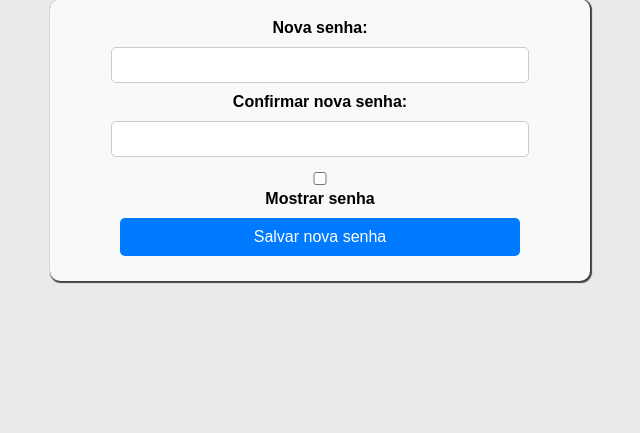
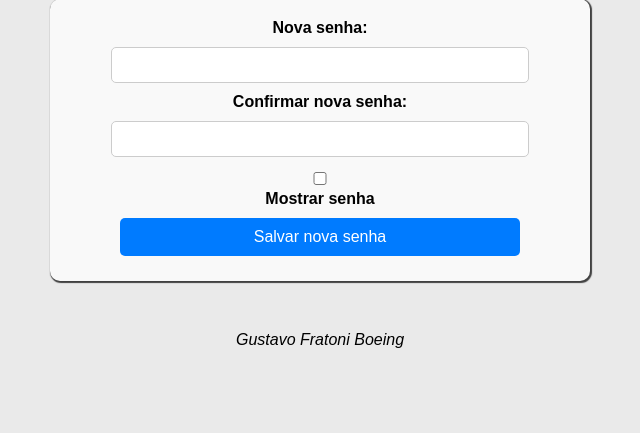
Before and after one commit to gustavoboeing12/gustavo_f_boeing_prova, a PHP site: page /alterar_senha.php in a window 1280 px wide. Shown: the part 137-570 px from the top of the page, without its empty margins (320-960 px from the left). Run offline with PHP 8.4, Linux system fonts and the light colour scheme; a user stored in the database is signed in.

Commit message:
estilização

```diff
--- a/MaterialApoio/MaterialApoio/alterar_senha.php
+++ b/MaterialApoio/MaterialApoio/alterar_senha.php
@@ -72,5 +72,9 @@ if($_SERVER["REQUEST_METHOD"] == "POST"){
             senha2.type = tipo;
         }
      </script>
+
+     <center>
+        <address>Gustavo Fratoni Boeing</address>
+     </center>
 </body>
 </html>
```
